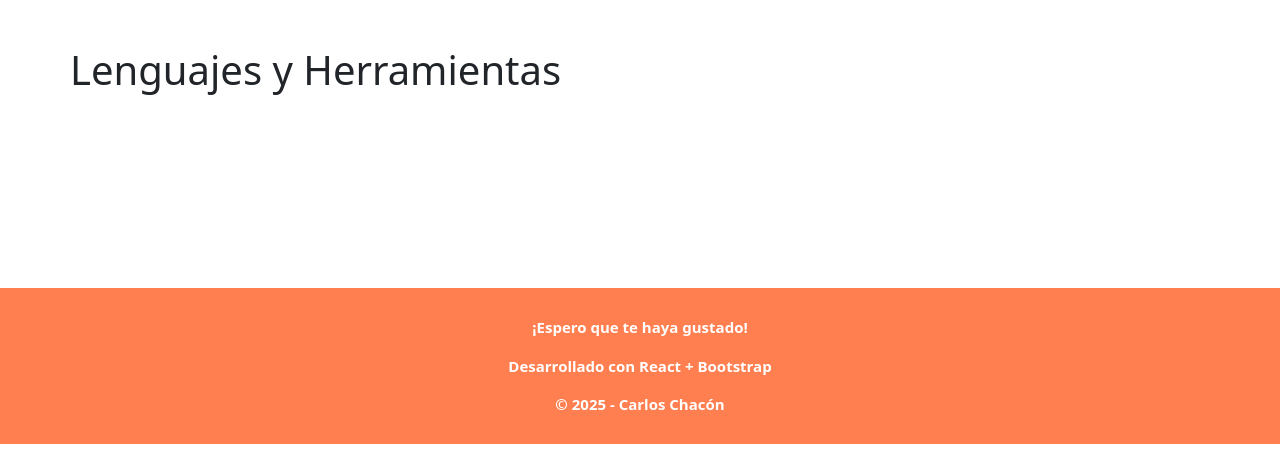
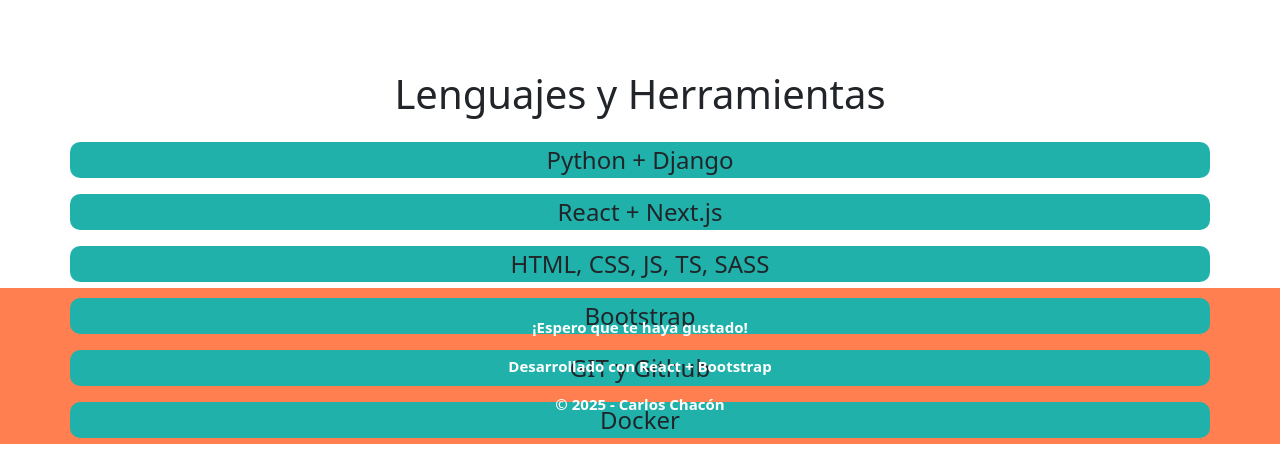
Before and after one commit to Carlos5Noob/Portfolio, a React (Vite) app: page / in a window 1280 px wide. Shown: the part 1312-1763 px from the top of the page. Built offline with nearby package versions, Linux system fonts and the light colour scheme.

Commit message:
ADD: componente TOOLS

```diff
--- a/src/components/Tools/Tools.module.css
+++ b/src/components/Tools/Tools.module.css
@@ -0,0 +1,5 @@
+.item {
+    background-color: lightseagreen;
+    border-radius: 10px;
+    font-size: x-large;
+}
--- a/src/components/Tools/index.tsx
+++ b/src/components/Tools/index.tsx
@@ -1,21 +1,24 @@
+import styles from './Tools.module.css'
+
 const Tools = () => {
   const lenguajes = [
-    "python",
-    "html",
-    "css",
-    "js",
-    "react",
-    "bootstrap",
-    "tailwind",
-    "django",
-    "git",
-    "github",
+    "Python + Django",
+    "React + Next.js",
+    "HTML, CSS, JS, TS, SASS",
+    "Bootstrap",
+    "GIT y Github",
+    "Docker"
   ];
 
   return (
-    <div className="">
-      <h1 className="">Lenguajes y Herramientas</h1>
-    </div>
+    <>
+        <h1 className="text-center my-4">Lenguajes y Herramientas</h1>
+        <div className="text-center">
+            {lenguajes.map((lenguaje) => (
+                <p className={styles.item} key={lenguaje}>{lenguaje}</p>
+            ))}
+        </div>
+    </>
   );
 };
 
```
Also changed, not shown: src/components/Projects/index.tsx (+16 -8 lines).
